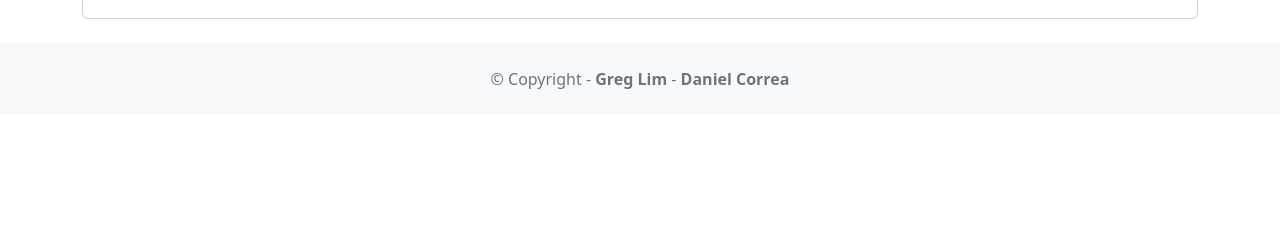
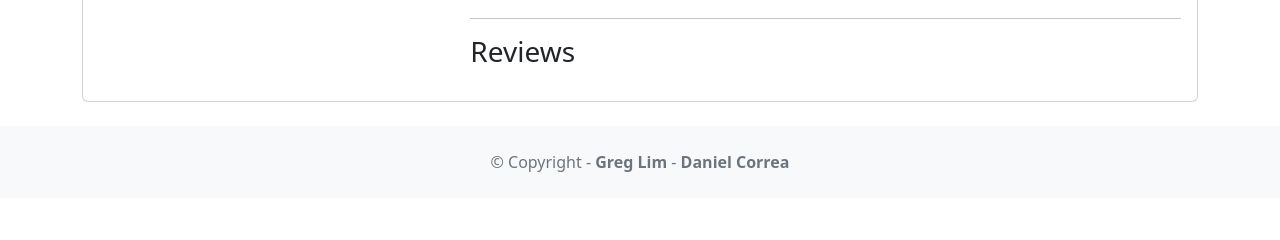
Before and after one commit to Aleksey-Mmm/movieproj, a Django app: template movie/templates/detail.html in a window 1280 px wide. Shown: the part 128-368 px from the top of the page. Run offline with Django 3.2, Linux system fonts and the light colour scheme; the template is opened without the code that fills it, so the values that code supplies are empty.

Commit message:
Обзор прикрутил начало

```diff
--- a/movie/templates/detail.html
+++ b/movie/templates/detail.html
@@ -22,6 +22,11 @@
                     {% endif %}
                 </p>
                 <p class="card-text"><small class="text-muted">Release Date: {{ movie.release_date }}</small></p>
+                <hr>
+                <h3>Reviews</h3>
+            <ul class="list-grou">
+
+            </ul>
             </div>
         </div>
     </div>
--- a/movie/views.py
+++ b/movie/views.py
@@ -1,6 +1,6 @@
 from django.shortcuts import render, redirect
 from django.http import HttpResponse
-from .models import Movie
+from .models import Movie, Review
 from django.shortcuts import get_object_or_404
 from .forms import ReviewForm
 
@@ -29,7 +29,8 @@ def signup(request):
 
 def detail(request, movie_id):
     movie = get_object_or_404(Movie, pk=movie_id)
-    return render(request, 'detail.html', {'movie': movie})
+    rewiews = Review.objects.filter(movie=movie)
+    return render(request, 'detail.html', {'movie': movie, 'reviews': rewiews})
 
 
 def create_review(request, movie_id):
```
Also changed, not shown: db.sqlite3.
